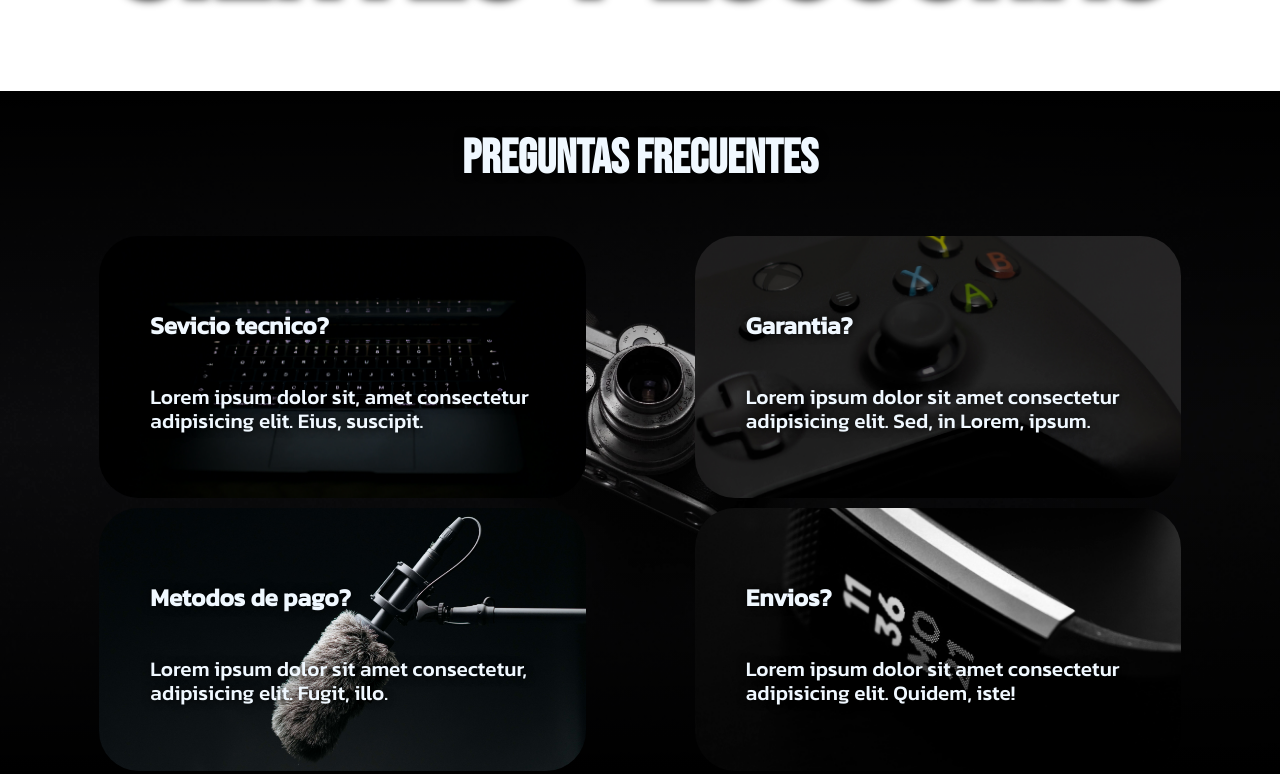
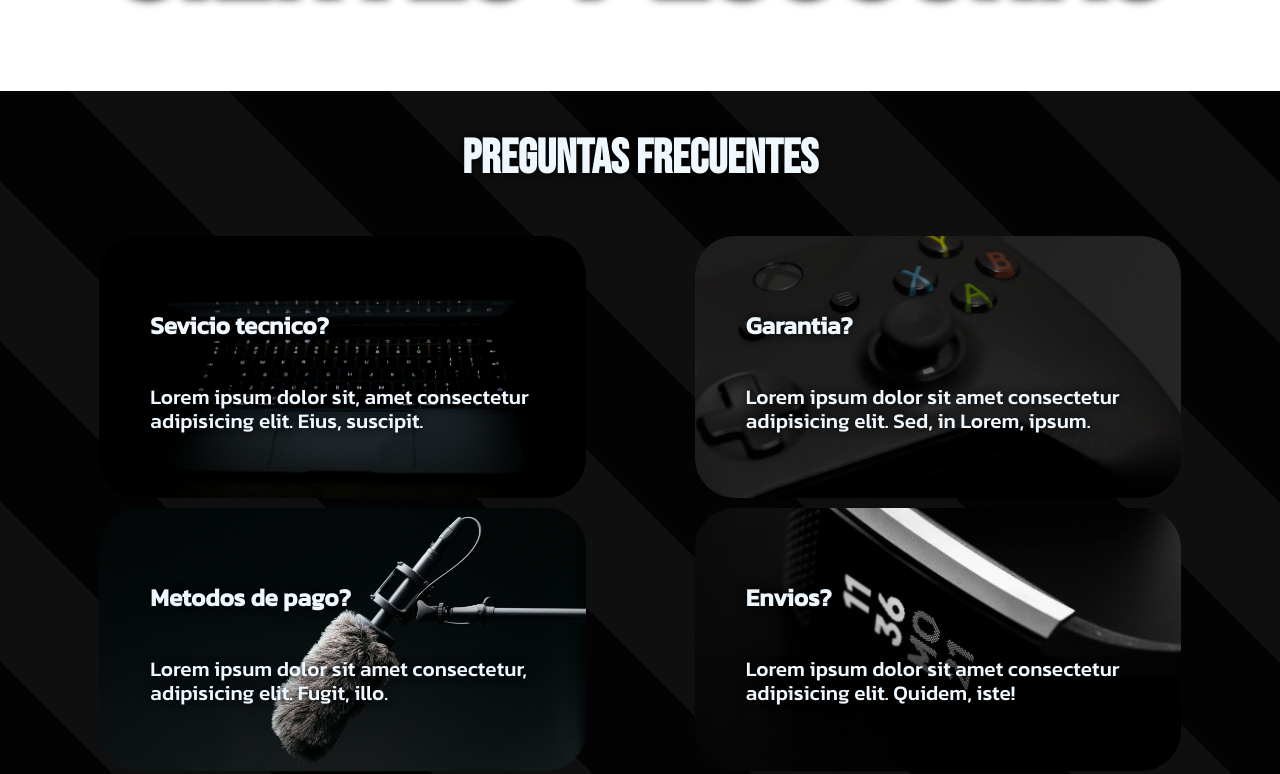
Before and after one commit to M4RKOS-7/mq-tp-public, a plain HTML site: page index.html in a window 1280 px wide. Shown: the part 3119-3893 px from the top of the page. Drawn offline with Linux system fonts and the light colour scheme.

Commit message:
retoques extras para optimizacion

```diff
--- a/style.css
+++ b/style.css
@@ -204,16 +204,12 @@
 /* PREGUNTAS FRECUENTES */
 .preguntas{
     width: 100%;
-    padding: .1px;
+    padding: .1px .1px 50px .1px;
     display: flex;
     flex-flow: row wrap;
     justify-content: center;
     gap: 10px;
-    background-image: linear-gradient(0deg, rgba(0, 0, 0, 1) 0%, rgba(255, 255, 255, 0) 50%, rgba(0, 0, 0, 1) 100%), url(./assets/img/footer_background.jpg);
-    background-position: center;
-    background-size: cover;
-    background-repeat: no-repeat;
-    background-attachment: fixed;
+    background-image: repeating-linear-gradient(45deg, rgb(3, 3, 3) 0px, rgb(3, 3, 3) 113px,rgb(15, 15, 15) 113px, rgb(15, 15, 15) 226px);
 }
 .preg_div{
     min-width: 250px;
@@ -257,7 +253,6 @@
     background-position: center;
     background-size: cover;
     background-repeat: no-repeat;
-    background-attachment: fixed;
 }
 .footer_tittle{
     width: 90%;
```
